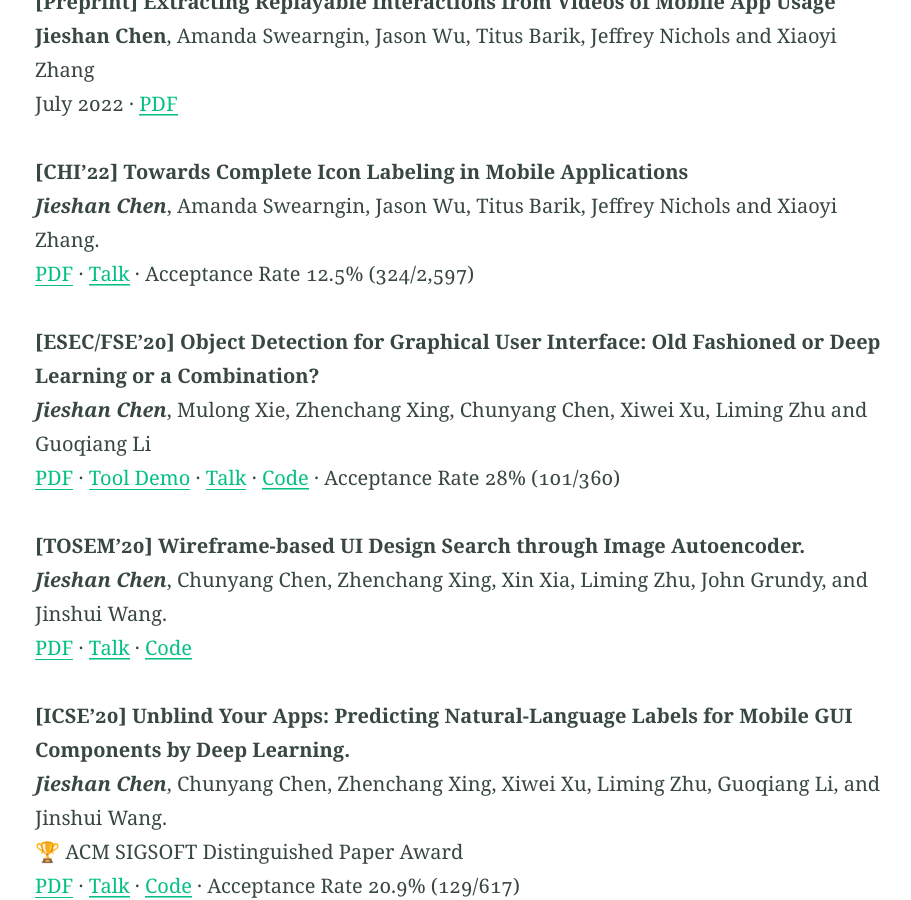
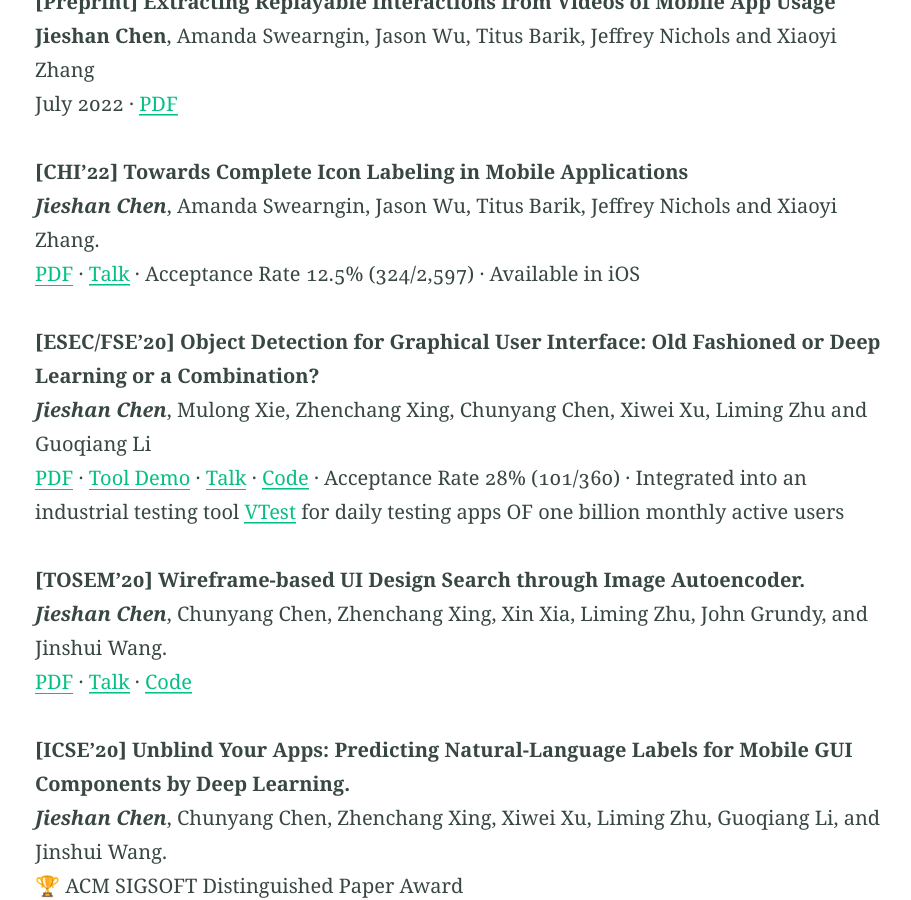
Before and after one commit to chenjshnn/chenjshnn.github.io, a Jekyll site: the page built from index.md, in a window 1280 px wide and 900 px high, scrolled down 3522 px. Shown: the whole window, without its empty margins (173-1084 px from the left). Built offline with Jekyll 4.4.1, drawn with Linux system fonts in a browser that asks for light colours.

Commit message:
Update index.md

```diff
--- a/index.md
+++ b/index.md
@@ -79,11 +79,11 @@ July 2022 · [PDF](/files/Preprint_2022_VideoReply.pdf)
 
 **[CHI'22] Towards Complete Icon Labeling in Mobile Applications** <br />
 ***Jieshan Chen***, Amanda Swearngin, Jason Wu, Titus Barik, Jeffrey Nichols and Xiaoyi Zhang. <br />
-[PDF](/files/CHI_2022_Icon.pdf) · [Talk](https://www.youtube.com/watch?v=3eaTDpBfqQM&ab_channel=ACMSIGCHI) · Acceptance Rate 12.5% (324/2,597)
+[PDF](/files/CHI_2022_Icon.pdf) · [Talk](https://www.youtube.com/watch?v=3eaTDpBfqQM&ab_channel=ACMSIGCHI) · Acceptance Rate 12.5% (324/2,597) · Available in iOS
 
 **[ESEC/FSE'20] Object Detection for Graphical User Interface: Old Fashioned or Deep Learning or a Combination?** <br />
 ***Jieshan Chen***, Mulong Xie, Zhenchang Xing, Chunyang Chen, Xiwei Xu, Liming Zhu and Guoqiang Li <br />
-[PDF](/files/FSE2020-UIDetection.pdf) · [Tool Demo](http://uied.online/) · [Talk](https://www.youtube.com/watch?v=KFFp81N6zlg) · [Code](https://github.com/chenjshnn/Object-Detection-for-Graphical-User-Interface) · Acceptance Rate 28% (101/360)
+[PDF](/files/FSE2020-UIDetection.pdf) · [Tool Demo](http://uied.online/) · [Talk](https://www.youtube.com/watch?v=KFFp81N6zlg) · [Code](https://github.com/chenjshnn/Object-Detection-for-Graphical-User-Interface) · Acceptance Rate 28% (101/360) · Integrated into an industrial testing tool [VTest](https://taoxiease.github.io/publications/icse22seip-vtest.pdf) for daily testing apps OF one billion monthly active users
 
 **[TOSEM'20] Wireframe-based UI Design Search through Image Autoencoder.** <br />
 ***Jieshan Chen***, Chunyang Chen, Zhenchang Xing, Xin Xia, Liming Zhu, John Grundy, and Jinshui Wang. <br />
```
